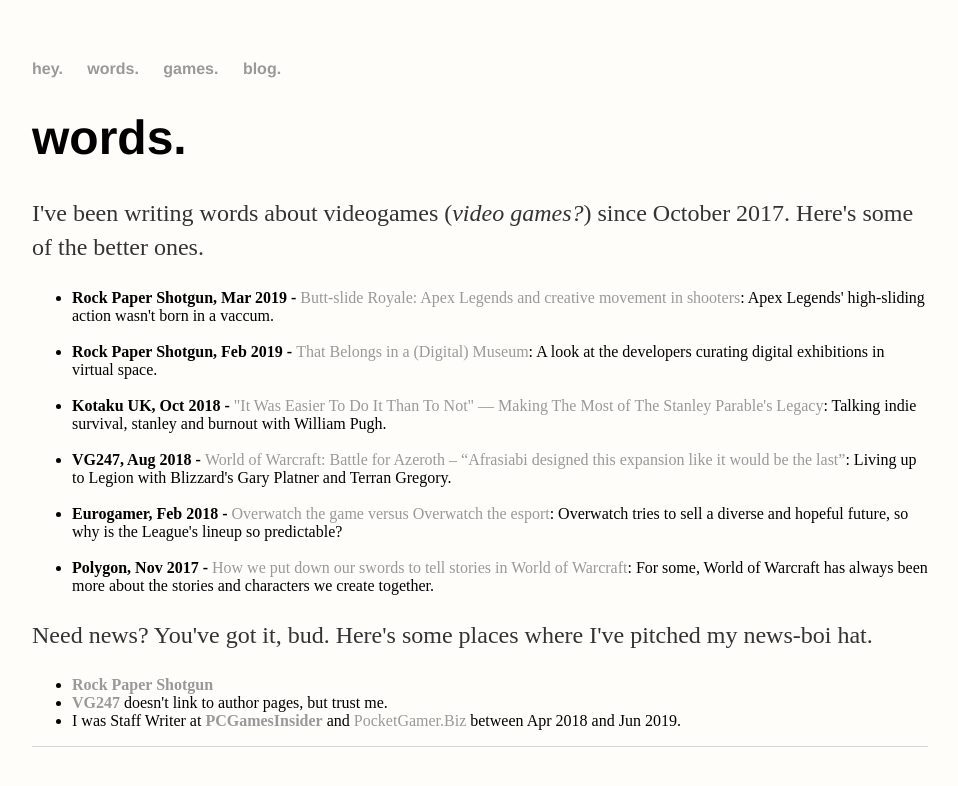
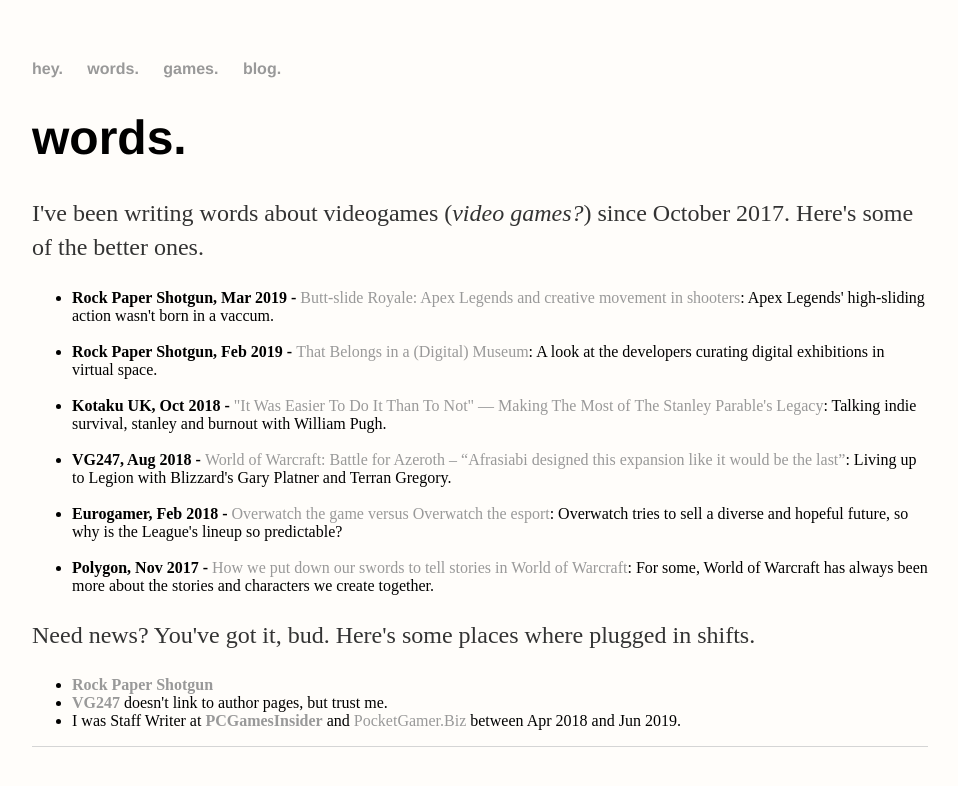
Before and after one commit to ScarletCatalie/ScarletCatalie.github.io, a Jekyll site: the page built from about/index.html, in a window 1280 px wide. Shown: the top 786 px of the page, without its empty margins (160-1118 px from the left). Built offline with Jekyll 4.4.1, drawn with Linux system fonts in a browser that asks for light colours.

Commit message:
Update index.html

```diff
--- a/about/index.html
+++ b/about/index.html
@@ -31,7 +31,7 @@
 
 			</ul>
 
-<p>Need news? You've got it, bud. Here's some places where I've pitched my news-boi hat.</p>
+<p>Need news? You've got it, bud. Here's some places where plugged in shifts.</p>
 		<ul>
 			<li><b><a href="https://www.rockpapershotgun.com/author/natalie-clayton/">Rock Paper Shotgun</a></b>
 			</li>
```
